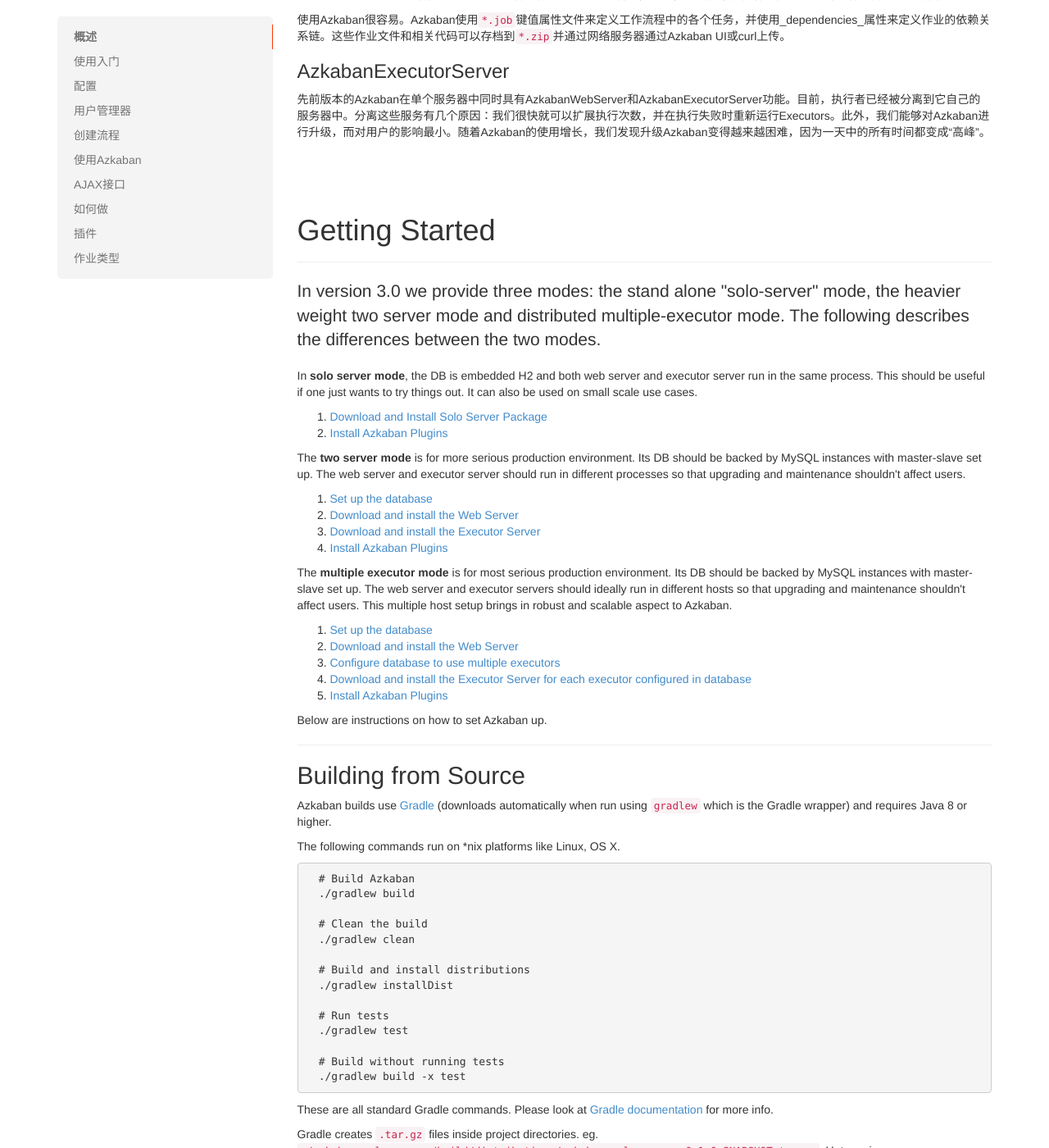
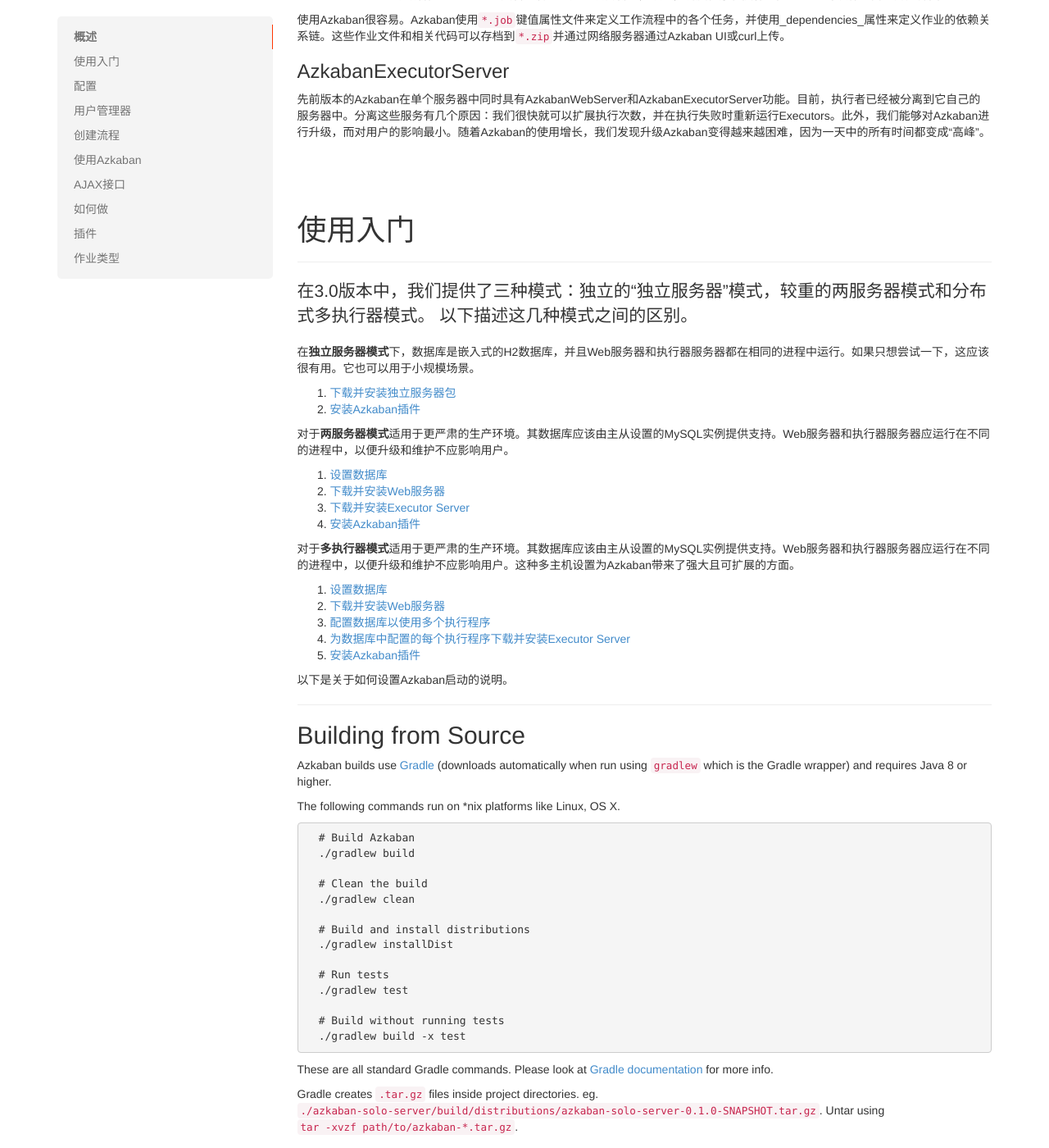
Before and after one commit to xiaoshuai/azkaban-gh-pages, a Jekyll site: the page built from docs/latest/index.html, in a window 1280 px wide and 1400 px high, scrolled down 1175 px. Shown: the whole window at 82% size. Built offline with Jekyll 4.4.1, drawn with Linux system fonts in a browser that asks for light colours.

Commit message:
翻译getting-started

```diff
--- a/_includes/docs/latest/getting-started.html
+++ b/_includes/docs/latest/getting-started.html
@@ -1,27 +1,27 @@
 <div class="page-header">
-  <h1 id="getting-started">Getting Started</h1>
+  <h1 id="getting-started">使用入门</h1>
 </div>
 
-<p class="lead">In version 3.0 we provide three modes: the stand alone "solo-server" mode, the heavier weight two server mode and distributed multiple-executor mode. The following describes the differences between the two modes.</p>
+<p class="lead">在3.0版本中，我们提供了三种模式：独立的“独立服务器”模式，较重的两服务器模式和分布式多执行器模式。 以下描述这几种模式之间的区别。</p>
 
-<p>In <strong>solo server mode</strong>, the DB is embedded H2 and both web server and executor server run in the same process. This should be useful if one just wants to try things out. It can also be used on small scale use cases.</p>
+<p>在<strong>独立服务器模式</strong>下，数据库是嵌入式的H2数据库，并且Web服务器和执行器服务器都在相同的进程中运行。如果只想尝试一下，这应该很有用。它也可以用于小规模场景。</p>
 <ol>
-	<li><a href="#solo-setup">Download and Install Solo Server Package</a></li>
-	<li><a href="#plugin-setup">Install Azkaban Plugins</a></li>
+	<li><a href="#solo-setup">下载并安装独立服务器包</a></li>
+	<li><a href="#plugin-setup">安装Azkaban插件</a></li>
 </ol>
-<p>The <strong>two server mode</strong> is for more serious production environment. Its DB should be backed by MySQL instances with master-slave set up. The web server and executor server should run in different processes so that upgrading and maintenance shouldn't affect users.</p>
+<p>对于<strong>两服务器模式</strong>适用于更严肃的生产环境。其数据库应该由主从设置的MySQL实例提供支持。Web服务器和执行器服务器应运行在不同的进程中，以便升级和维护不应影响用户。</p>
 <ol>
-	<li><a href="#database-setup">Set up the database</a></li>
-	<li><a href="#webserver-setup">Download and install the Web Server</a></li>
-	<li><a href="#executor-setup">Download and install the Executor Server</a></li>
-	<li><a href="#plugin-setup">Install Azkaban Plugins</a></li>
+	<li><a href="#database-setup">设置数据库</a></li>
+	<li><a href="#webserver-setup">下载并安装Web服务器</a></li>
+	<li><a href="#executor-setup">下载并安装Executor Server</a></li>
+	<li><a href="#plugin-setup">安装Azkaban插件</a></li>
 </ol>
-<p>The <strong>multiple executor mode</strong> is for most serious production environment. Its DB should be backed by MySQL instances with master-slave set up. The web server and executor servers should ideally run in different hosts so that upgrading and maintenance shouldn't affect users. This multiple host setup brings in robust and scalable aspect to Azkaban.</p>
+<p>对于<strong>多执行器模式</strong>适用于更严肃的生产环境。其数据库应该由主从设置的MySQL实例提供支持。Web服务器和执行器服务器应运行在不同的进程中，以便升级和维护不应影响用户。这种多主机设置为Azkaban带来了强大且可扩展的方面。</p>
 <ol>
-	<li><a href="#database-setup">Set up the database</a></li>
-	<li><a href="#webserver-setup">Download and install the Web Server</a></li>
-	<li><a href="#multipleExecutors-config">Configure database to use multiple executors</a></li>
-	<li><a href="#executor-setup">Download and install the Executor Server for each executor configured in database</a></li>
-	<li><a href="#plugin-setup">Install Azkaban Plugins</a></li>
+	<li><a href="#database-setup">设置数据库</a></li>
+	<li><a href="#webserver-setup">下载并安装Web服务器</a></li>
+	<li><a href="#multipleExecutors-config">配置数据库以使用多个执行程序</a></li>
+	<li><a href="#executor-setup">为数据库中配置的每个执行程序下载并安装Executor Server</a></li>
+	<li><a href="#plugin-setup">安装Azkaban插件</a></li>
 </ol>
-<p>Below are instructions on how to set Azkaban up.</p>
+<p>以下是关于如何设置Azkaban启动的说明。</p>
```
